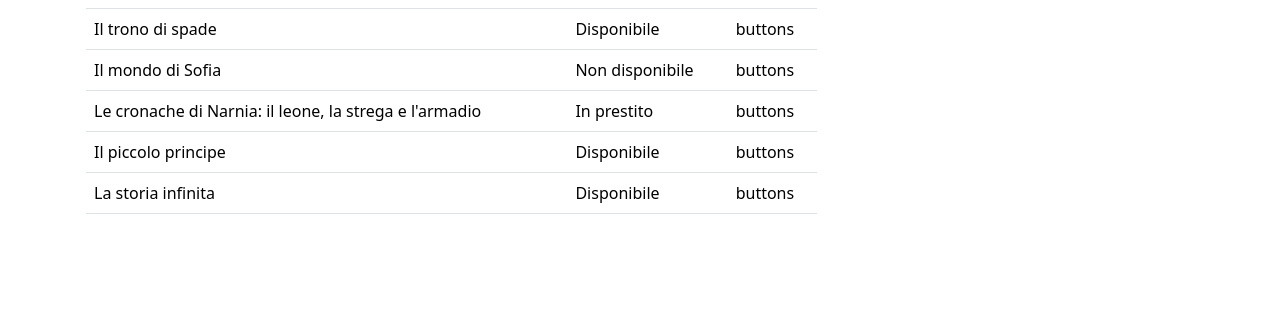
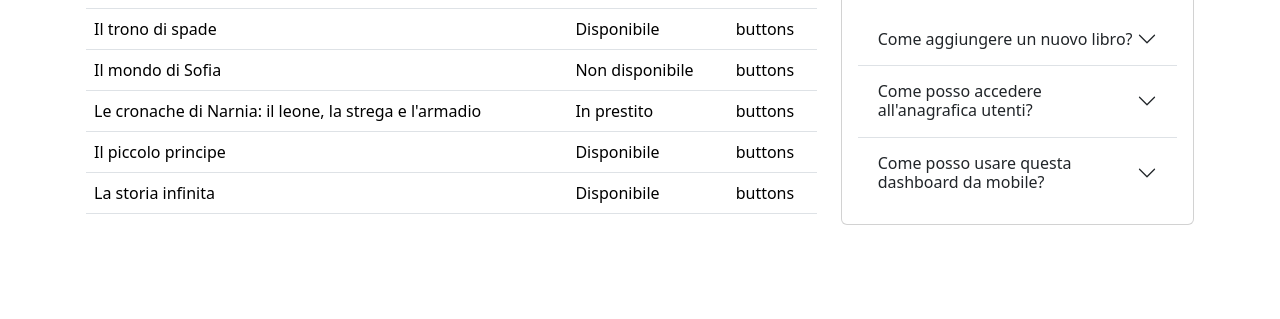
Before and after one commit to christiantondo/html-css-bootstrap-dashboard, a plain HTML site: page index.html in a window 1280 px wide. Shown: the part 481-800 px from the top of the page. Drawn offline with nearby package versions, Linux system fonts and the light colour scheme.

Commit message:
faq completed

```diff
--- a/index.html
+++ b/index.html
@@ -137,8 +137,9 @@
         </table>
       </div>
 
+      <!-- Card 1 -->
       <div class="col-12 col-lg-4">
-        <div class="card">
+        <div class="card mb-4">
           <div class="card-header">
             <h2>Todo</h2>
           </div>
@@ -171,11 +172,56 @@
             </ul>
           </div>
         </div>
+        <!-- Card 1 -->
+
+        <!-- Card 2 -->
+        <div class="card">
+          <div class="card-header">
+            <h2>F.A.Q.</h2>
+          </div>
+          <div class="card-body">
+            <div class="accordion accordion-flush" id="accordionFlushExample">
+              <div class="accordion-item">
+                <h2 class="accordion-header">
+                  <button class="accordion-button collapsed" type="button" data-bs-toggle="collapse"
+                    data-bs-target="#flush-collapseOne" aria-expanded="false" aria-controls="flush-collapseOne">
+                    Come aggiungere un nuovo libro?
+                  </button>
+                </h2>
+                <div id="flush-collapseOne" class="accordion-collapse collapse" data-bs-parent="#accordionFlushExample">
+                  <div class="accordion-body">Lorem ipsum dolor sit amet.</div>
+                </div>
+              </div>
+              <div class="accordion-item">
+                <h2 class="accordion-header">
+                  <button class="accordion-button collapsed" type="button" data-bs-toggle="collapse"
+                    data-bs-target="#flush-collapseTwo" aria-expanded="false" aria-controls="flush-collapseTwo">
+                    Come posso accedere all'anagrafica utenti?
+                  </button>
+                </h2>
+                <div id="flush-collapseTwo" class="accordion-collapse collapse" data-bs-parent="#accordionFlushExample">
+                  <div class="accordion-body">Lorem ipsum dolor sit amet.</div>
+                </div>
+              </div>
+              <div class="accordion-item">
+                <h2 class="accordion-header">
+                  <button class="accordion-button collapsed" type="button" data-bs-toggle="collapse"
+                    data-bs-target="#flush-collapseThree" aria-expanded="false" aria-controls="flush-collapseThree">
+                    Come posso usare questa dashboard da mobile?
+                  </button>
+                </h2>
+                <div id="flush-collapseThree" class="accordion-collapse collapse"
+                  data-bs-parent="#accordionFlushExample">
+                  <div class="accordion-body">Lorem ipsum dolor sit amet.</div>
+                </div>
+              </div>
+            </div>
+          </div>
+        </div>
+        <!-- Card 2 -->
+
       </div>
-    </div>
-    <!-- Section 3 -->
-  </div>
-  <script src="https://cdnjs.cloudflare.com/ajax/libs/bootstrap/5.3.8/js/bootstrap.bundle.min.js"></script>
+      <script src="https://cdnjs.cloudflare.com/ajax/libs/bootstrap/5.3.8/js/bootstrap.bundle.min.js"></script>
 </body>
 
 </html>
```
